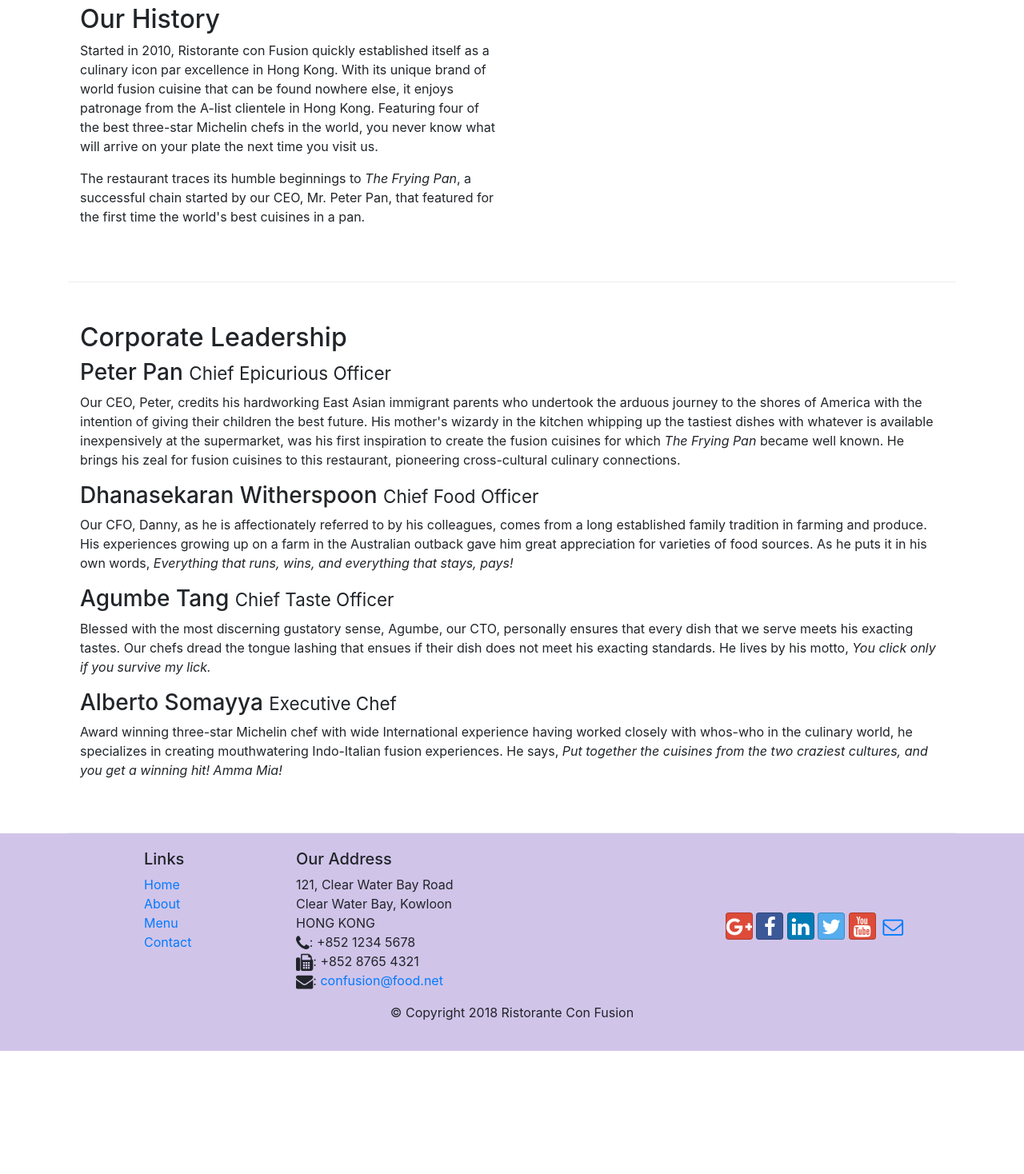
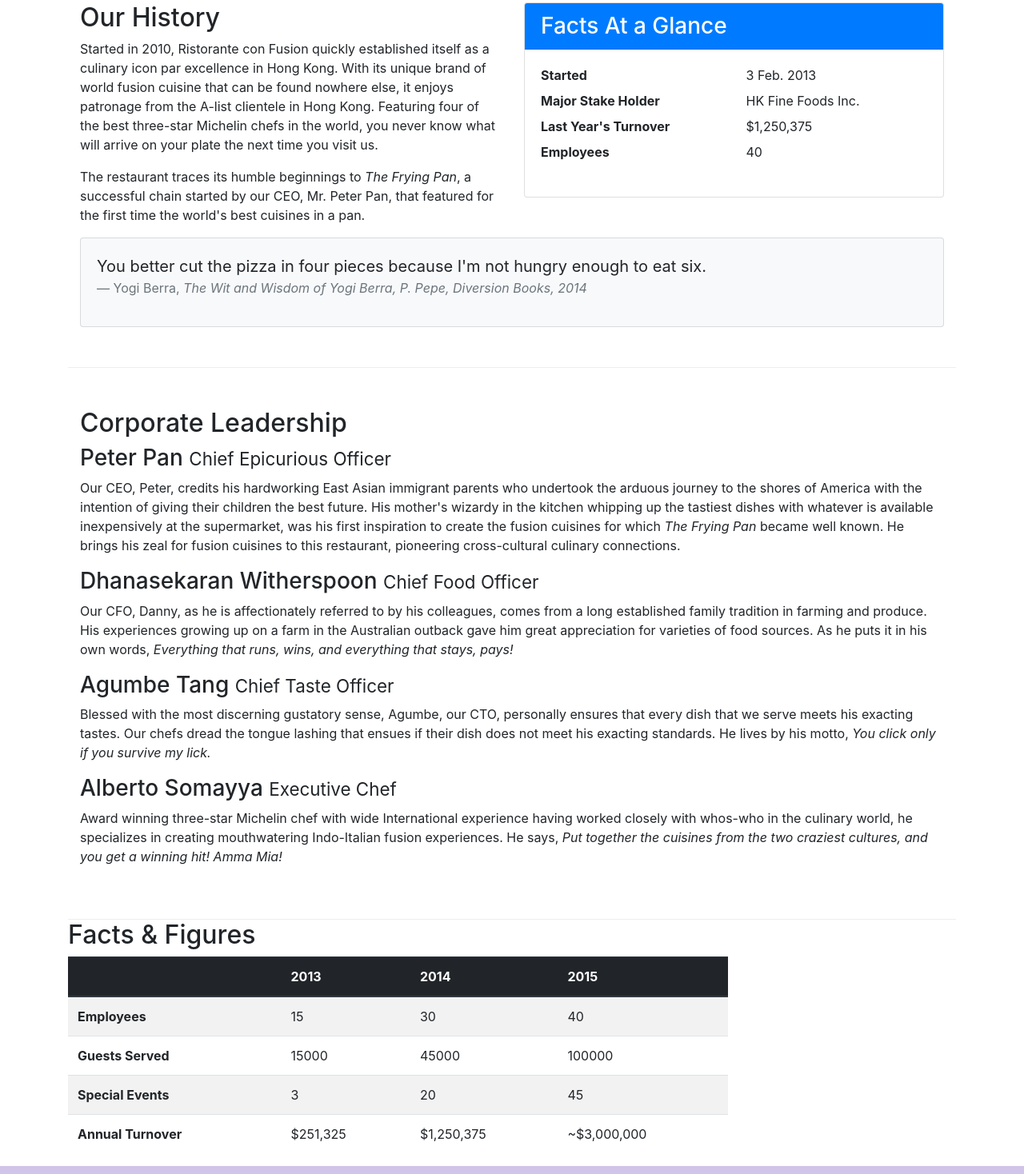
Before and after one commit to sonny2k/Bootstrap-demo, a website: page aboutus.html in a window 1280 px wide. Shown: the part 512-1980 px from the top of the page at 80% size. Before the commit the page ends 1826 px from the top, so only its background shows below. Drawn offline with nearby package versions, Linux system fonts and the light colour scheme.

Commit message:
table, cards, image & media

```diff
--- a/aboutus.html
+++ b/aboutus.html
@@ -20,7 +20,7 @@
             <button class="navbar-toggler" type="button" data-toggle="collapse" data-target="#Navbar">
                 <span class="navbar-toggler-icon"></span>
             </button>
-            <a class="navbar-brand mr-auto" href="./index.html">Ristorante Con Fusion</a>
+            <a class="navbar-brand mr-auto" href="./index.html"><img src="img/logo.png" height="30" width="41"></a>
             <div class="collapse navbar-collapse" id="Navbar">
                 <ul class="navbar-nav mr-auto">
                     <li class="nav-item"><a class="nav-link" href="./index.html">Home</a></li>
@@ -39,7 +39,8 @@
                     <h1>Ristorante con Fusion</h1>
                     <p>We take inspiration from the World's best cuisines, and create a unique fusion experience. Our lipsmacking creations will tickle your culinary senses!</p>
                 </div>
-                <div class="col-12 col-sm">
+                <div class="col-12 col-sm align-self-center">
+                    <img src="img/logo.png" alt="" class="img-fluid">
                 </div>
             </div>
         </div>
@@ -57,18 +58,46 @@
             </div>
         </div>
 
-        <div class="row row-content align-items-center">
+        <div class="row row-content">
             <div class="col-12 col-sm-6">
                 <h2>Our History</h2>
                 <p>Started in 2010, Ristorante con Fusion quickly established itself as a culinary icon par excellence in Hong Kong. With its unique brand of world fusion cuisine that can be found nowhere else, it enjoys patronage from the A-list clientele in Hong Kong.  Featuring four of the best three-star Michelin chefs in the world, you never know what will arrive on your plate the next time you visit us.</p>
                 <p>The restaurant traces its humble beginnings to <em>The Frying Pan</em>, a successful chain started by our CEO, Mr. Peter Pan, that featured for the first time the world's best cuisines in a pan.</p>
             </div>
-            <div>
+            <div class="col-12 col-sm-6">
+                <div class="card">
+                    <h3 class="card-header bg-primary text-white">Facts At a Glance</h3>
+                    <div class="card-body">
+                        <dl class="row">
+                            <dt class="col-6">Started</dt>
+                            <dd class="col-6">3 Feb. 2013</dd>
+                            <dt class="col-6">Major Stake Holder</dt>
+                            <dd class="col-6">HK Fine Foods Inc.</dd>
+                            <dt class="col-6">Last Year's Turnover</dt>
+                            <dd class="col-6">$1,250,375</dd>
+                            <dt class="col-6">Employees</dt>
+                            <dd class="col-6">40</dd>
+                        </dl>
+                    </div>
+                </div>
+            </div>
+            <div class="col-12">
+                <div class="card card-body bg-light">
+                    <blockquote class="blockquote">
+                        <p class="mb-0">You better cut the pizza in four pieces
+                            because I'm not hungry enough to eat six.
+                        </p>
+                        <footer class="blockquote-footer">Yogi Berra,
+                            <cite title="Source Title">The Wit and Wisdom of
+                                Yogi Berra, P. Pepe, Diversion Books, 2014
+                            </cite>
+                        </footer>
+                    </blockquote>
+                </div>
             </div>
         </div>
 
-
-        <div class="row row-content align-items-center">
+        <div class="row row-content">
             <div class="col-12">
                 <h2>Corporate Leadership</h2>
                 <h3>Peter Pan <small>Chief Epicurious Officer</small></h3>
@@ -82,6 +111,51 @@
             </div>
        </div>
 
+       <div class="row row content">
+           <div class="col-12 col-sm-9">
+               <h2>Facts &amp; Figures</h2>
+               <div class="table-responsive">
+                    <table class="table table-striped">
+                        <thead class="thead-dark">
+                            <tr>
+                                <th>&nbsp;</th>
+                                <th>2013</th>
+                                <th>2014</th>
+                                <th>2015</th>
+                            </tr>
+                        </thead>
+                        <tbody>
+                            <tr>
+                                <th>Employees</th>
+                                <td>15</td>
+                                <td>30</td>
+                                <td>40</td>
+                            </tr>
+                            <tr>
+                                <th>Guests Served</th>
+                                <td>15000</td>
+                                <td>45000</td>
+                                <td>100000</td>
+                            </tr>
+                            <tr>
+                                <th>Special Events</th>
+                                <td>3</td>
+                                <td>20</td>
+                                <td>45</td>
+                            </tr>
+                            <tr>
+                                <th>Annual Turnover</th>
+                                <td>$251,325</td>
+                                <td>$1,250,375</td>
+                                <td>~$3,000,000</td>
+                            </tr>
+                        </tbody>
+                    </table>
+                </div>
+           </div>
+           <div class="col-12 col-sm-3">
+           </div>
+       </div>
     </div>
 
     <footer class="footer">
```
Also changed, not shown: contactus.html (+3 -2 lines), index.html (+18 -7 lines), img/alberto.png (added), img/buffet.png (added), img/logo.png (added), img/uthappizza.png (added), 2 other files.
